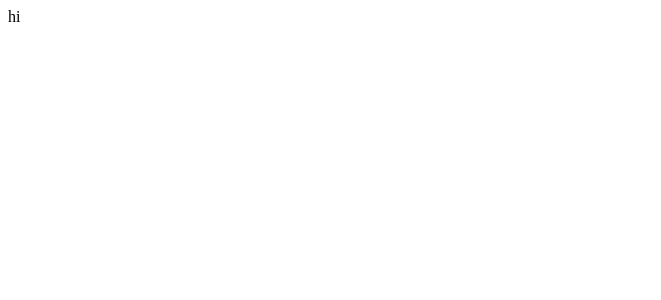
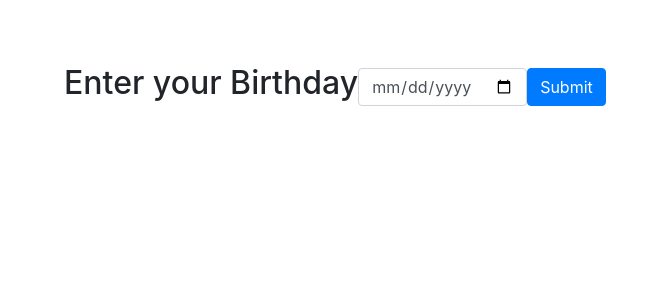
Before and after one commit to Vipisanan/reactUdemyCourse, a React (Create React App) app: page / in a window 1280 px wide. Shown: the top 300 px of the page, without its empty margins (0-661 px from the left). Built offline with nearby package versions, Linux system fonts and the light colour scheme.

Commit message:
app component created

```diff
--- a/package.json
+++ b/package.json
@@ -3,7 +3,9 @@
   "version": "0.1.0",
   "private": true,
   "dependencies": {
+    "bootstrap": "^4.3.1",
     "react": "^16.9.0",
+    "react-bootstrap": "^1.0.0-beta.12",
     "react-dom": "^16.9.0",
     "react-scripts": "3.1.2"
   },
--- /dev/null
+++ b/src/component/App.css
@@ -0,0 +1,5 @@
+.App{
+    padding: 5%;
+    text-align: center;
+    font-size: 16px;
+}
--- /dev/null
+++ b/src/component/App.js
@@ -0,0 +1,33 @@
+import React from 'react';
+import 'bootstrap/dist/css/bootstrap.min.css';
+import {Form , FormControl , Button } from 'react-bootstrap';
+import  './App.css';
+
+class App extends React.Component{
+    constructor(){
+        super();
+        this.state={
+            newDate:''
+        }
+    }
+    changedBirthday(){
+        console.log(this.state);
+    }
+    render(){
+        return(
+            <div className="App">
+                <Form inline>
+                <h2>Enter your Birthday</h2>
+                <FormControl type="date"
+                onChange={event => this.setState({newDate: event.target.value})}>
+                </FormControl>
+                {''}
+                <Button onClick={() => this.changedBirthday()}>
+                        Submit
+                </Button>
+           </Form>
+            </div>
+        );
+    }
+}
+export default App;
--- a/src/index.js
+++ b/src/index.js
@@ -1,8 +1,8 @@
 import React from 'react';
 import ReactDOM from 'react-dom';
+import App from './component/App'
+import 'bootstrap/dist/css/bootstrap.min.css';
 
-ReactDOM.render(
-    <div>
-        hi
-    </div> ,document.getElementById('root')
+
+ReactDOM.render(<App/> ,document.getElementById('root')
 )
```
Also changed, not shown: 1 other file (tests, documents, lock files or other folders).
